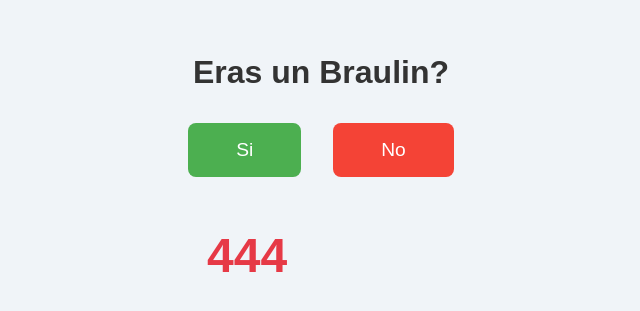
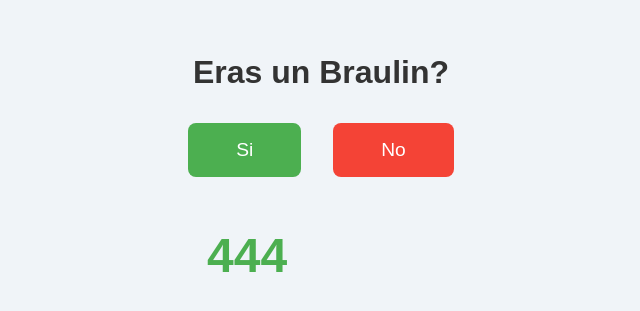
Before and after one commit to walterbjv/Braulio, a plain HTML site: page index.html in a window 1280 px wide. Shown: the part 267-578 px from the top of the page, without its empty margins (319-959 px from the left). Drawn offline with Linux system fonts and the light colour scheme.

Commit message:
Change 444 color on wall bounce

```diff
--- a/index.html
+++ b/index.html
@@ -92,6 +92,14 @@
     let dx = 2.5;
     let dy = 2;
 
+    const colores = ['#e63946','#2196f3','#4caf50','#ff9800','#9c27b0','#00bcd4','#ff5722','#ffeb3b'];
+    let colorIndex = 0;
+
+    function cambiarColor() {
+      colorIndex = (colorIndex + 1) % colores.length;
+      el.style.color = colores[colorIndex];
+    }
+
     function animar() {
       const w = el.offsetWidth;
       const h = el.offsetHeight;
@@ -99,8 +107,8 @@
       x += dx;
       y += dy;
 
-      if (x + w >= window.innerWidth || x <= 0) dx = -dx;
-      if (y + h >= window.innerHeight || y <= 0) dy = -dy;
+      if (x + w >= window.innerWidth || x <= 0) { dx = -dx; cambiarColor(); }
+      if (y + h >= window.innerHeight || y <= 0) { dy = -dy; cambiarColor(); }
 
       el.style.left = x + 'px';
       el.style.top = y + 'px';
```
